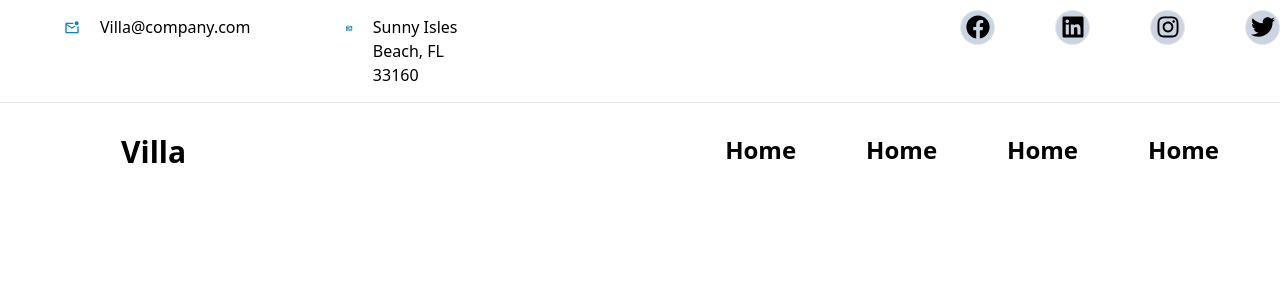
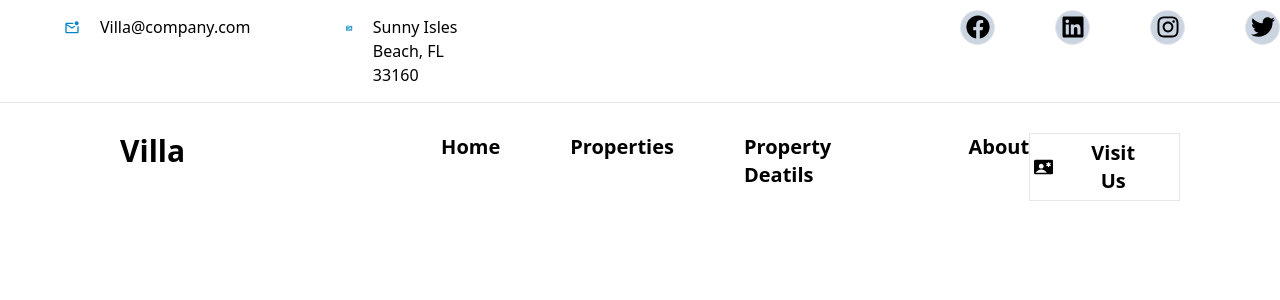
Before and after one commit to saravanan642/Hotel-React, a React (Create React App) app: page / in a window 1280 px wide. Shown: the top 300 px of the page. Built offline with nearby package versions, Linux system fonts and the light colour scheme.

Commit message:
UPadate MainHeader.js

```diff
--- a/src/Components/Mainheader.js
+++ b/src/Components/Mainheader.js
@@ -1,17 +1,26 @@
-import React from 'react'
+import { MdContactEmergency } from "react-icons/md";
 
 const Mainheader = () => {
     return (
-        <div className='  border border-none m-[1px] flex justify-between'>
+        <div className='  border border-none flex justify-between'>
             <div>
-                <p className=' font-bold border border-none  mt-[30px] text-3xl ml-[120px] '>Villa</p>
+                <p className=' font-semibold border border-none  mt-[30px] text-3xl ml-[120px] '>Villa</p>
                 </div>
 
-                <div className='flex gap-[70px] font-bold border border-none mt-[30px] text-2xl mr-[60px]'>
+                <div className='flex gap-[70px] font-semibold border border-none mt-[30px] text-xl ml-[20%]'>
                     <a href='/'>Home</a>
-                    <a href='/'>Home</a>
-                    <a href='/'>Home</a>
-                    <a href='/'>Home</a>
+                    <a href='/'>Properties</a>
+                    <a href='/'>Property Deatils</a>
+                    <a href='/'>About</a>
+
+                </div>
+
+                <div className=" border border-none flex ">
+
+                    <button className='font-semibold border border-solid mt-[30px] text-xl mr-[100px] pr-[30px] py-[5px] flex  items-center gap-[20px]' >
+                       < MdContactEmergency className=' m-[4px]'/>
+                        Visit Us
+                        </button>
                 </div>
 
 
```
